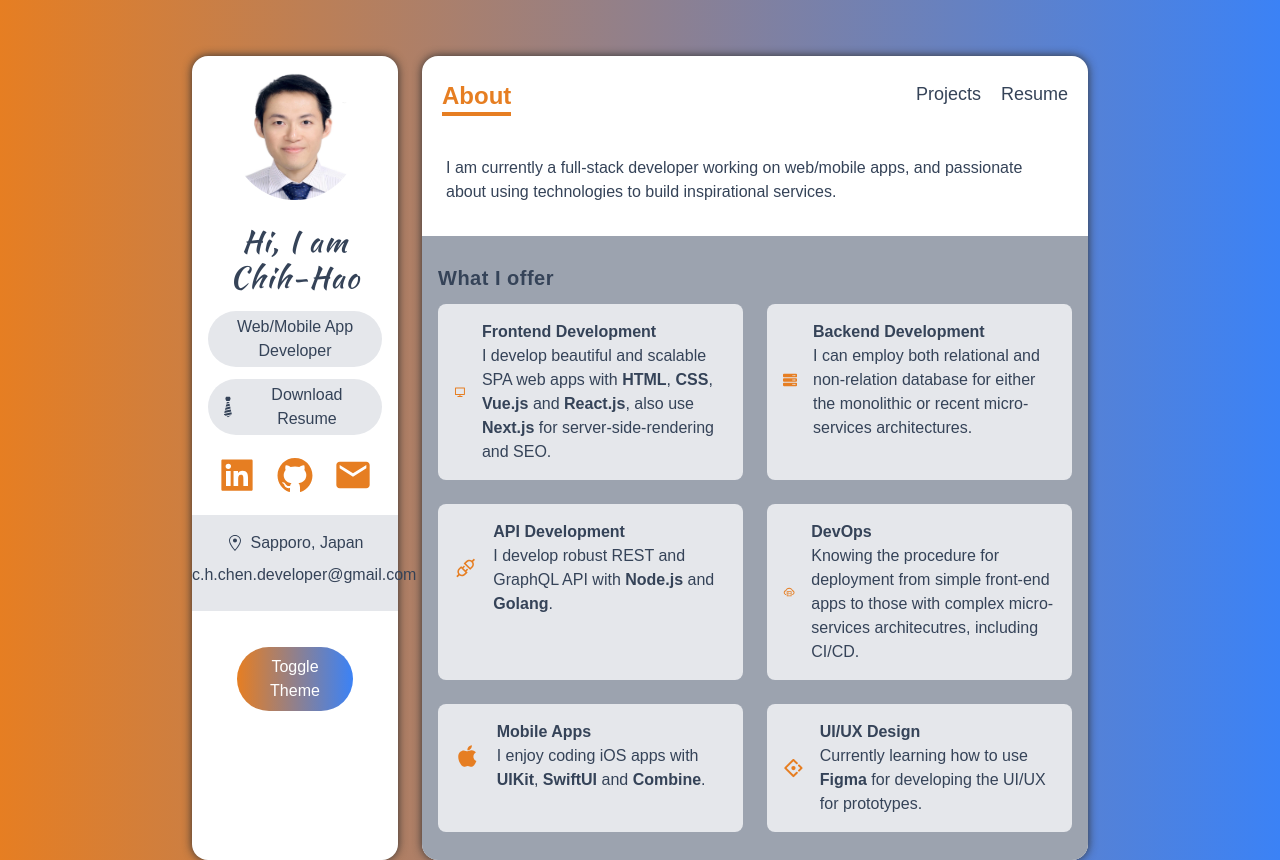
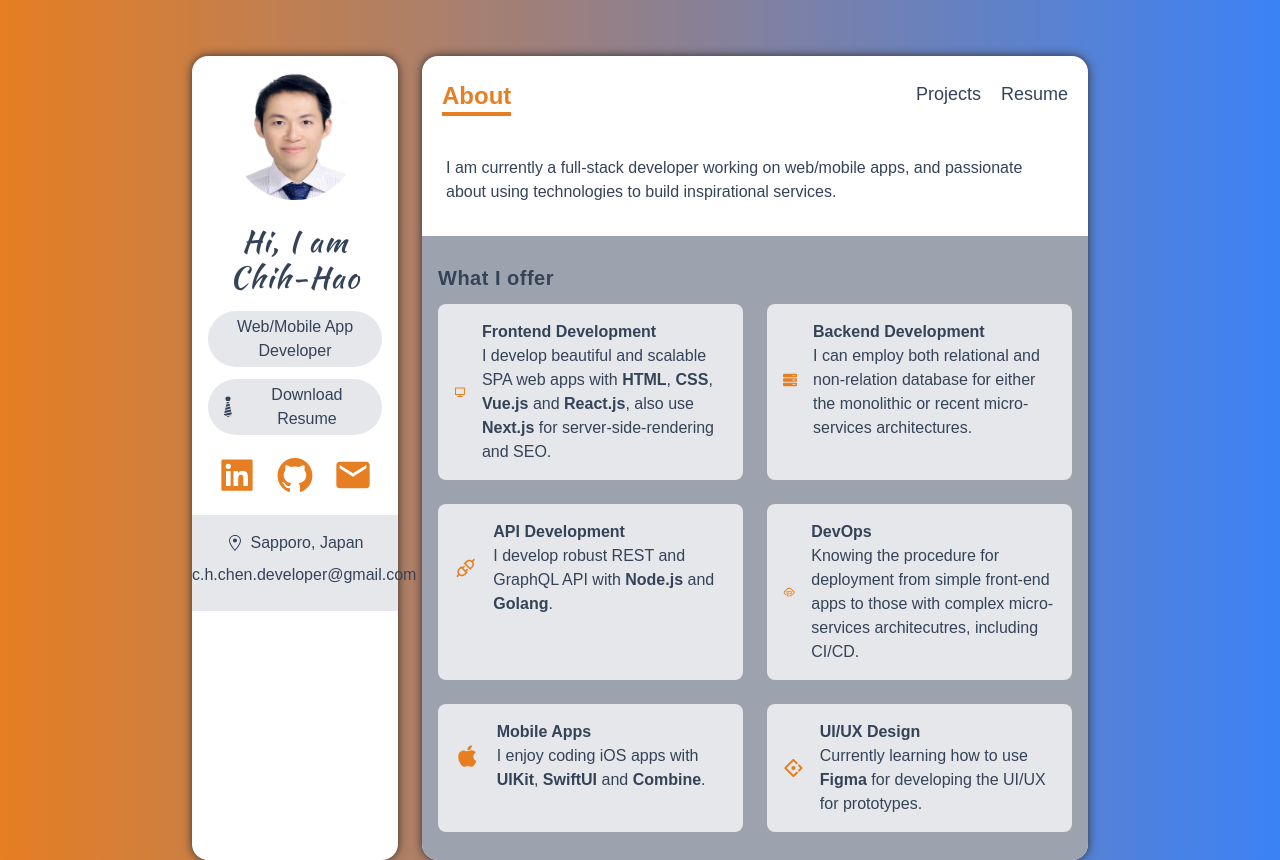
Before and after one commit to ChihHaoChen/portfolio-nextjs, a Next.js app: page / in a window 1280 px wide. Built offline with nearby package versions, Linux system fonts and the light colour scheme.

Commit message:
Temporarily disable theme toggling.

```diff
--- a/components/Sidebar.tsx
+++ b/components/Sidebar.tsx
@@ -10,7 +10,8 @@ const Sidebar = () => {
   const { theme, setTheme } = useTheme()
 
   const changeTheme = () => {
-    setTheme(theme === 'light' ? 'dark' : 'light')
+    // setTheme(theme === 'light' ? 'dark' : 'light')
+    setTheme('dark')
   }
 
   return (
@@ -68,12 +69,12 @@ const Sidebar = () => {
         <p className="my-2">c.h.chen.developer@gmail.com</p>
       </div>
 
-      <button
+      {/* <button
         onClick={changeTheme}
         className="w-8/12 px-5 py-2 my-4 text-white bg-black rounded-full cursor-pointer bg-gradient-to-r from-orange to-blue-500 focus:outline-none hover:scale-105"
       >
         Toggle Theme
-      </button>
+      </button> */}
     </>
   )
 }
--- a/package.json
+++ b/package.json
@@ -17,7 +17,7 @@
   },
   "devDependencies": {
     "@types/node": "^15.12.2",
-    "@types/react": "^18.0.26",
+    "@types/react": "18.0.1",
     "autoprefixer": "^10.2.6",
     "postcss": "^8.3.2",
     "tailwindcss": "^2.1.4",
--- a/pages/_app.tsx
+++ b/pages/_app.tsx
@@ -1,27 +1,28 @@
 import React from 'react'
 import { ThemeProvider } from 'next-themes'
-import { AnimatePresence } from "framer-motion";
+import { AnimatePresence } from 'framer-motion'
+import type { AppProps } from 'next/app'
 
 import Navbar from '../components/Navbar'
 import Sidebar from '../components/Sidebar'
 import '../styles/globals.css'
-import router from 'next/router';
+import router from 'next/router'
 
-function MyApp({ Component, pageProps, router }) {
+function MyApp({ Component, pageProps, router }: AppProps) {
   return (
-    <ThemeProvider attribute="class">
+    // <ThemeProvider attribute="class">
     <div className="grid grid-cols-12 gap-6 px-5 my-14 lg:mb-0 md:mb-16 sm:px-20 md:px-32 lg:px-36 xl:px-48">
       <div className="h-full col-span-12 p-4 text-base text-center bg-white lg:col-span-3 rounded-2xl dark:bg-black-500 shadow-custom-light dark:shadow-custom-dark">
         <Sidebar />
       </div>
       <div className="flex flex-col col-span-12 overflow-hidden bg-white rounded-2xl dark:bg-black-500 dark:text-white lg:col-span-9 shadow-custom-light dark:shadow-custom-dark">
         <Navbar />
-          <AnimatePresence exitBeforeEnter>
-            <Component {...pageProps} key={router.route}/>
-          </AnimatePresence>
+        {/* <AnimatePresence exitBeforeEnter> */}
+        <Component {...pageProps} key={router.route} />
+        {/* </AnimatePresence> */}
       </div>
     </div>
-    </ThemeProvider>
+    // </ThemeProvider>
   )
 }
 
--- a/pages/index.tsx
+++ b/pages/index.tsx
@@ -12,8 +12,6 @@ import ServiceCard from '../components/ServiceCard'
 import { fadeInUp, routeFade, stagger } from '../animations'
 
 const landing = ({ BASE_URL }) => {
-  console.log('Client Side =>', BASE_URL)
-
   return (
     <motion.div
       className="flex flex-col flex-grow px-6 pt-1 "
```
Also changed, not shown: 1 other file (tests, documents, lock files or other folders). Lines whose indentation alone changed are shown as unchanged.
